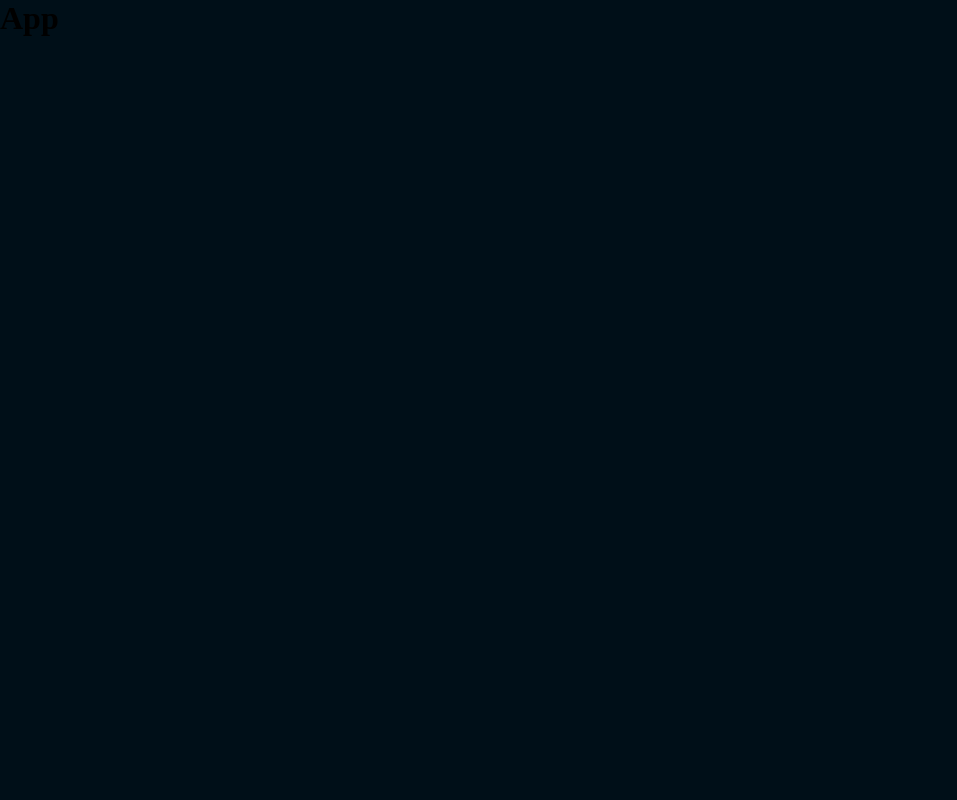
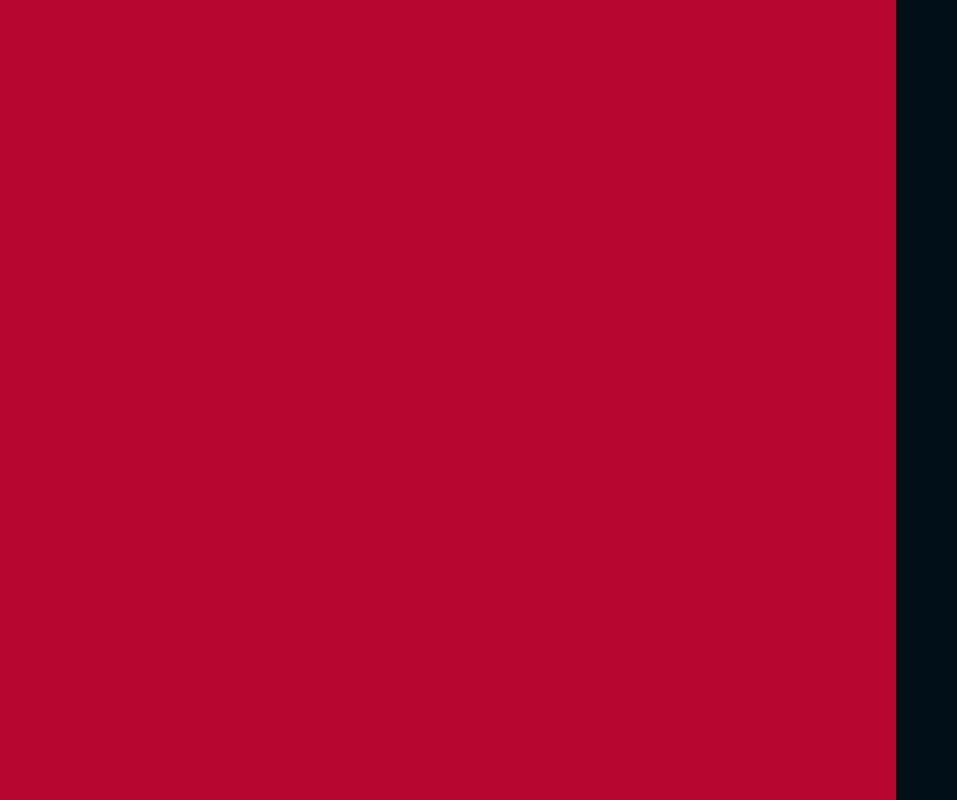
Before and after one commit to diozenio/lotus, a React (Vite) app: page / in a window 1280 px wide. Shown: the whole page, without its empty margins (0-957 px from the left). Built offline with nearby package versions, Linux system fonts and the light colour scheme.

Commit message:
Fix searching for a user by userid

```diff
--- a/src/core/services/AuthService.ts
+++ b/src/core/services/AuthService.ts
@@ -19,7 +19,7 @@ class AuthService extends AuthUseCase {
     const authResponse = await this.adapter.login(credentials);
     CacheService.saveAuthResponse(authResponse);
     this.configureAuthorization(authResponse);
-    return this.findUserById(authResponse.refreshToken?.id!);
+    return this.findUserById(authResponse.refreshToken?.userId!);
   }
 
   async configureAuthorization(authResponse: AuthResponse): Promise<void> {
--- a/src/ui/app/App.tsx
+++ b/src/ui/app/App.tsx
@@ -1,9 +1,10 @@
 import "./global.scss";
+import Cover from "@components/Cover";
 
 function App() {
   return (
-    <div>
-      <h1>App</h1>
+    <div style={{ height: "100vh" }}>
+      <Cover></Cover>
     </div>
   );
 }
--- a/src/ui/components/Title/index.tsx
+++ b/src/ui/components/Title/index.tsx
@@ -30,7 +30,7 @@ function Title({
       break;
   }
 
-  const style = appendClassNames([styles.title, textSize, className!]);
+  const style = appendClassNames([styles.title, textSize, className || ""]);
 
   return <h1 className={style}>{children}</h1>;
 }
```
